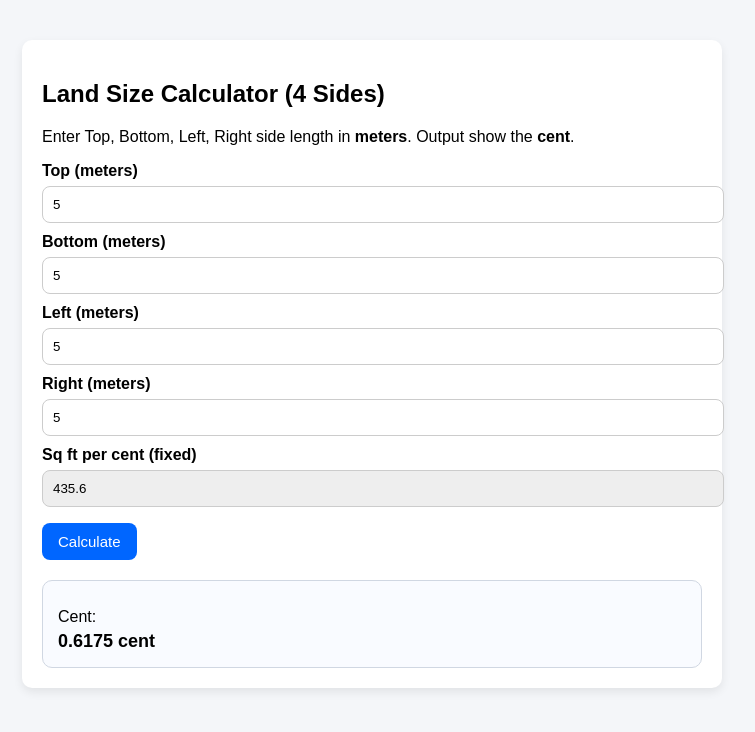
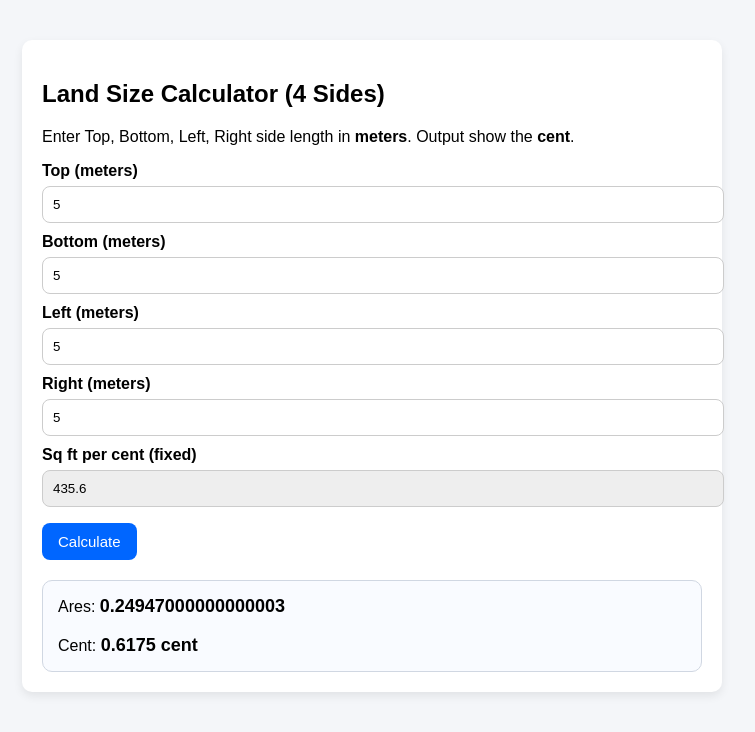
Before and after one commit to Pradeeb/centcalculater, a plain HTML site: page index.html in a window 1280 px wide. Both pictures are taken after typing "5", "5", "5", "5" into the empty fields and a click on the button "Calculate". Shown: the whole page, without its empty margins (268-1023 px from the left). Drawn offline with Linux system fonts and the light colour scheme.

Commit message:
File name change

```diff
--- a/centcalculater.js
+++ b/centcalculater.js
@@ -28,6 +28,7 @@ function calculateArea() {
     let cent = sqft * 2.47;
      console.log(cent);
 
+    document.getElementById('ares').innerText = cent*0.404;
     document.getElementById('cent').innerText = cent.toFixed(4) + " cent";
 
     document.getElementById('result').style.display = 'block';
--- a/index.html
+++ b/index.html
@@ -86,8 +86,13 @@
 
         <div id="result" class="result-box" style="display:none;">
 
-            <div style="margin-top:12px;">Cent:</div>
-            <div id="cent" class="value"></div>
+            <span>Ares:</span>
+            <span id="ares" class="value"></span>
+            <br>
+            <br>
+            <span style="margin-top:12px;">Cent:</span>
+            <span id="cent" class="value"></span>
+
         </div>
     </div>
 
```
